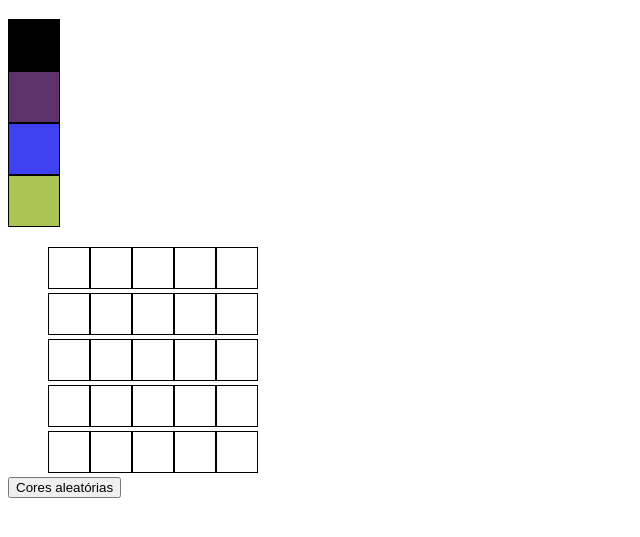
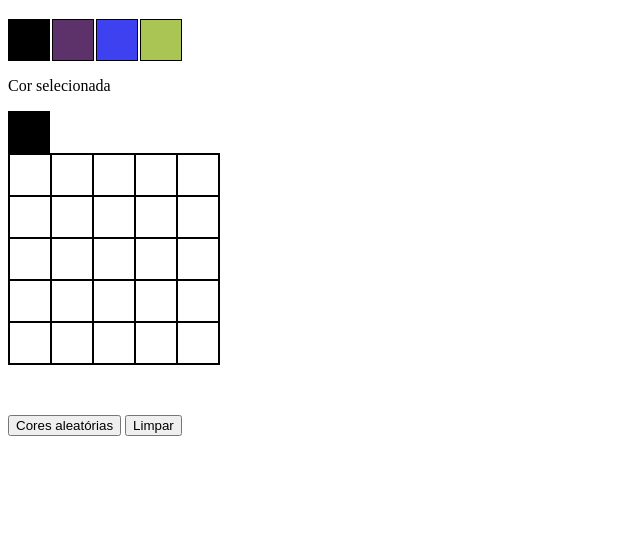
Before and after one commit to joaogabrielvalenca/projetoPixel, a plain HTML site: page index.html in a window 1280 px wide. Both pictures are taken after a click on the button "Cores aleatórias". Shown: the part 61-598 px from the top of the page, without its empty margins (0-640 px from the left). Drawn offline with Linux system fonts and the light colour scheme.

Commit message:
new squares

```diff
--- a/index.html
+++ b/index.html
@@ -1,36 +1,31 @@
 <!DOCTYPE html>
-<html lang="en">
+<html lang="PT-BR">
   <head>
-    <meta charset="UTF-8">
-    <meta http-equiv="X-UA-Compatible" content="IE=edge">
-    <meta name="viewport" content="width=device-width, initial-scale=1.0">
+    <meta charset="UTF-8" />
+    <meta http-equiv="X-UA-Compatible" content="IE=edge" />
+    <meta name="viewport" content="width=device-width, initial-scale=1.0" />
     <title>Pixels Art</title>
-    <link rel="stylesheet" href="style.css">
+    <link rel="stylesheet" href="style.css" />
   </head>
   <body>
     <h1 id="title">Paleta de Cores</h1>
     <div id="color-palette">
-        <div>
-            <div class="color-1">
+      <div class="color selected" id="color-1"></div>
+      <div class="color" id="color-2"></div>
+      <div class="color" id="color-3"></div>
+      <div class="color" id="color-4"></div>
     </div>
     <div>
-            <div class="color-2">
+      <p>Cor selecionada</p>
+      <div id="color-selected"></div>
     </div>
-        <div>
-            <div class="color-3">
+
+    <div id="main-square"></div>
+
+    <div class="buttons" style="margin-top: 50px">
+      <button id="button-random-color">Cores aleatórias</button>
+      <button id="clear-board">Limpar</button>
     </div>
-        <div>
-            <div class="color-4">
-        </div>
-    </div>
-    <section>
-        <div id="table-squares"></div>
-        <div id="table-squares1"></div>
-        <div id="table-squares2"></div>
-        <div id="table-squares3"></div>
-        <div id="table-squares4"></div>
-        <button id="button-random-color">Cores aleatórias</button>
-    </section>
     <script src="script.js"></script>
   </body>
 </html>
--- a/script.js
+++ b/script.js
@@ -1,134 +1,104 @@
+// // Requisito 6 e 7
 
+const divAppend = document.getElementById("main-square");
+const divSquare = document.createElement("div");
+for (i = 1; i <= 5; i++) {
+  divAppend.appendChild(divSquare);
+  divSquare.setAttribute("id", "pixel-board");
+  for (j = 1; j <= 5; j++) {
+    const squares = document.createElement("div");
+    squares.setAttribute("class", "pixel");
+    divSquare.appendChild(squares);
+    squares.setAttribute("id", `pixelId${j}row${i}`);
+  }
+}
 
-// Requisito 6 e 7
-
-const divAppend = document.getElementById('table-squares')
-let divSquare = document.createElement('div')
-divAppend.appendChild(divSquare)
-divSquare.setAttribute('id', "pixel-board")
-
-
-
-    for (let i = 0; i < 5; i++) {
-        const squares = document.createElement('div')
-        squares.setAttribute('id','pixel')
-        divSquare.appendChild(squares);
-        squares.classList.add(`pixelId1row${i}`)
-    }
-
-const divAppend1 = document.getElementById('table-squares1')
-let divSquare1 = document.createElement('div')
-divAppend1.appendChild(divSquare1)
-divSquare1.setAttribute('id', "pixel-board")
-
-
-    for (let i = 0; i < 5; i ++) {
-        const squares1 = document.createElement('div')
-        squares1.setAttribute('id','pixel')
-        divSquare1.appendChild(squares1)
-        squares1.classList.add(`pixelId2row${i}`)
-
-    }
-
-const divAppend2 = document.getElementById('table-squares2')
-let divSquare2 = document.createElement('div')
-divAppend2.appendChild(divSquare2)
-divSquare2.setAttribute('id', "pixel-board")
-
-
-    for (let i = 0; i < 5; i ++) {
-        const squares2 = document.createElement('div')
-        squares2.setAttribute('id','pixel')
-        divSquare2.appendChild(squares2)
-        squares2.classList.add(`pixelId3row${i}`)
-    }
-
-const divAppend3 = document.getElementById('table-squares3')
-let divSquare3 = document.createElement('div')
-divAppend3.appendChild(divSquare3)
-divSquare3.setAttribute('id', "pixel-board")
-
-
-    for (let i = 0; i < 5; i ++) {
-        const squares3 = document.createElement('div')
-        squares3.setAttribute('id','pixel')
-        divSquare3.appendChild(squares3)
-        squares3.classList.add(`pixelId4row${i}`)
-    }
-
-const divAppend4 = document.getElementById('table-squares4')
-let divSquare4 = document.createElement('div')
-divAppend4.appendChild(divSquare4)
-divSquare4.setAttribute('id', "pixel-board")
-
-    for (let i = 0; i < 5; i ++) {
-        const squares4 = document.createElement('div')
-        squares4.setAttribute('id','pixel')
-        divSquare4.appendChild(squares4)
-        squares4.classList.add(`pixelId5row${i}`)
-    }
-
-
+const colorSelectedClass = document.querySelector("#color-selected");
+let currentProp = getComputedStyle(colorSelectedClass);
 
 // Requisito 4: GERANDO COR ALEATÒRIA: FALTA SALVAR
 
 function randomColor() {
-    let button1 = document.querySelector('.color-2')
-    let r1 = Math.floor(Math.random() * 255)
-    let g1 = Math.floor(Math.random() * 255)
-    let b1 = Math.floor(Math.random() * 255)
+  let button1 = document.querySelector("#color-2");
+  let r1 = Math.floor(Math.random() * 255);
+  let g1 = Math.floor(Math.random() * 255);
+  let b1 = Math.floor(Math.random() * 255);
 
-    let generatedColor1 = `rgb(${r1},${g1},${b1})`
-    button1.style.backgroundColor = generatedColor1
-    let colorSave1 = generatedColor1
+  let generatedColor1 = `rgb(${r1},${g1},${b1})`;
+  button1.style.backgroundColor = generatedColor1;
 
-    let button2 = document.querySelector('.color-3')
-    let r2 = Math.floor(Math.random() * 255)
-    let g2 = Math.floor(Math.random() * 255)
-    let b2 = Math.floor(Math.random() * 255)
+  let button2 = document.querySelector("#color-3");
+  let r2 = Math.floor(Math.random() * 255);
+  let g2 = Math.floor(Math.random() * 255);
+  let b2 = Math.floor(Math.random() * 255);
 
-    let generatedColor2 = `rgb(${r2},${g2},${b2})`
-    button2.style.backgroundColor = generatedColor2
-    let colorSave2 = generatedColor2
+  let generatedColor2 = `rgb(${r2},${g2},${b2})`;
+  button2.style.backgroundColor = generatedColor2;
 
-    let button3 = document.querySelector('.color-4')
-    let r3 = Math.floor(Math.random() * 255)
-    let g3 = Math.floor(Math.random() * 255)
-    let b3 = Math.floor(Math.random() * 255)
+  let button3 = document.querySelector("#color-4");
+  let r3 = Math.floor(Math.random() * 255);
+  let g3 = Math.floor(Math.random() * 255);
+  let b3 = Math.floor(Math.random() * 255);
 
-    let generatedColor3 = `rgb(${r3},${g3},${b3})`
-    button3.style.backgroundColor = generatedColor3
-    let colorSave3 = generatedColor3
-}
-// REQUISITO 9: PEGANDO A COR E COLOCANDO EM UMA TABUA DE PIXEL
-
-const button = document.querySelector('#button-random-color');
-
-button.addEventListener('click', randomColor)
-
-function paletteClick(event) {
-    let clickedColor = event.target.className;
-    let colorPalette = document.getElementById('color-palette')
-    let abc = colorPalette.className
-    abc = clickedColor
-    // let style = clickedColor.style.backgroundColor
-
-    console.log(abc)
-    // return clickedColor
+  let generatedColor3 = `rgb(${r3},${g3},${b3})`;
+  button3.style.backgroundColor = generatedColor3;
 }
 
-let selectColor = document.querySelector('#color-palette');
-let color = selectColor.addEventListener('click', paletteClick);
+const button = document.querySelector("#button-random-color");
 
+button.addEventListener("click", randomColor);
+
+// REQUISITO 9 E 10: PEGANDO A COR E COLOCANDO EM UMA TABUA DE PIXEL
+
+function classSelected(event) {
+  let clickedClass = event.target.id;
+  console.log(clickedClass);
+  colorSelectedClass.id = clickedClass;
+  console.log("cor", currentProp.backgroundColor);
+  console.log(colorSelectedClass);
+}
+
+let selectColor = document.querySelector("#color-palette");
+const pixel = selectColor.addEventListener("click", classSelected);
 
 function pixelPaint(event) {
-    let clickedPixel = event.target.className;
-    let pixelBoard = document.querySelector('#pixel')
-    let classSelected = pixelBoard.className;
-   classSelected = clickedPixel;
+  let clickedPixel = event.target.id;
 
-   console.log(classSelected)
+  const element = document.querySelector(`#${clickedPixel}`);
+  element.style.backgroundColor = currentProp.backgroundColor;
 }
 
-let selectPixel = document.querySelector('#pixel')
-let pixel = selectPixel.addEventListener('click', pixelPaint)
+let selectPixel = document.querySelector("#table-squares1");
+selectPixel.addEventListener("click", pixelPaint);
+
+let selectPixel1 = document.querySelector("#table-squares2");
+selectPixel1.addEventListener("click", pixelPaint);
+
+let selectPixel2 = document.querySelector("#table-squares3");
+selectPixel2.addEventListener("click", pixelPaint);
+
+let selectPixel3 = document.querySelector("#table-squares4");
+selectPixel3.addEventListener("click", pixelPaint);
+
+let selectPixel4 = document.querySelector("#table-squares5");
+selectPixel4.addEventListener("click", pixelPaint);
+
+//REQUISITO 11: LIMPAR TUDO
+
+function clearAll() {
+  for (let j = 1; j <= 5; j++) {
+    let pixelId = `pixelId${j}row`;
+    for (let i = 0; i < 5; i++) {
+      let pixelRow = `${pixelId}${i}`;
+      let clearPixel = document.querySelector(`#${pixelRow}`);
+      let white = `rgb(255,255,255)`;
+      clearPixel.style.backgroundColor = white;
+    }
+  }
+}
+
+let clearButton = document.querySelector("#clear-board");
+clearButton.addEventListener("click", clearAll);
+
+//falta requisito 5 (nao da pra fazer) e 12 (dá)
+//5 localstorage para paleta de cores
--- a/style.css
+++ b/style.css
@@ -1,69 +1,86 @@
 #color-palette {
+  display: flex;
+}
 
+#color-selected {
+  border: solid 1px black;
+  height: 40px;
+  width: 40px;
+  background-color: black;
+  /* background-size: contain; */
+  margin-right: 2px;
+  margin-top: 10px;
+  /* display: inline-block; */
+}
 
-
-}
-.color-1 {
+#color-1 {
   border: solid 1px black;
-    height: 50px;
-    width: 50px;
+  height: 40px;
+  width: 40px;
   /* background-size: contain; */
   margin-right: 2px;
   background-color: black;
   /* display: inline-block; */
-
-
-
 }
-.color-2 {
+#color-2 {
   border: solid 1px black;
-    height: 50px;
-    width: 50px;
+  height: 40px;
+  width: 40px;
   /* background-size: contain; */
   margin-right: 2px;
-    background-color: rgb(255,0,0);
+  background-color: rgb(255, 0, 0);
+  /* display: inline-block;   */
+}
+
+#color-3 {
+  border: solid 1px black;
+  height: 40px;
+  width: 40px;
+  /* background-size: contain; */
+  margin-right: 2px;
+  background-color: rgb(0, 255, 0);
+  /* display: inline-block; */
+}
+#color-4 {
+  border: solid 1px black;
+  height: 40px;
+  width: 40px;
+  /* background-size: contain; */
+  margin-right: 2px;
+  background-color: rgb(0, 0, 255);
   /* display: inline-block; */
 }
 
-.color-3 {
-    border: solid 1px black;
-    height: 50px;
-    width: 50px;
-    /* background-size: contain; */
-    margin-right: 2px;
-    background-color: rgb(0,255,0);
-    /* display: inline-block; */
-
-}
-.color-4 {
-    border: solid 1px black;
-    height: 50px;
-    width: 50px;
-    /* background-size: contain; */
-    margin-right: 2px;
-    background-color: rgb(0,0,255);
-    /* display: inline-block; */
-}
-
-#table-squares{
-    margin-top: 20px;
+.pixel {
+  height: 40px;
+  width: 40px;
+  border: 1px black solid;
+  background-color: white;
 }
 
 #pixel-board {
-    margin-left: 40px;
+  display: flex;
+  flex-wrap: wrap;
 }
 
-#pixel {
+#main-square {
+  height: 210px;
+  width: 210px;
+  border: 1px black solid;
+}
+
+.generatedColor3 {
+  border: solid 1px black;
   height: 40px;
   width: 40px;
-    border: 1px black solid;
-    display: inline-block;
-
-    /* background-color: purple; */
-
+  /* background-size: contain; */
+  margin-right: 2px;
 }
 
-.teste {
-    width: 200px;
-    height: 100px;
+#newColor {
+  border: solid 1px black;
+  height: 40px;
+  width: 40px;
+  /* background-size: contain; */
+  margin-right: 2px;
 }
```
Lines whose indentation alone changed are shown as unchanged.
